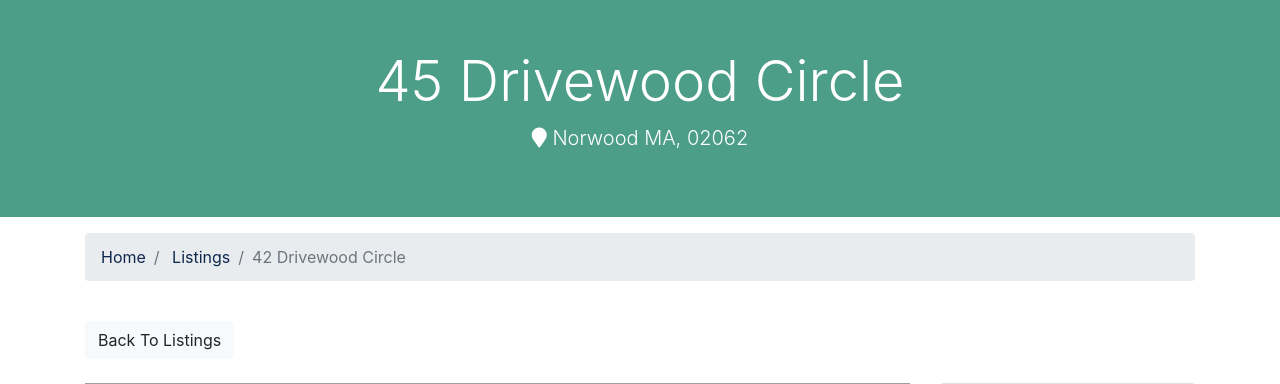
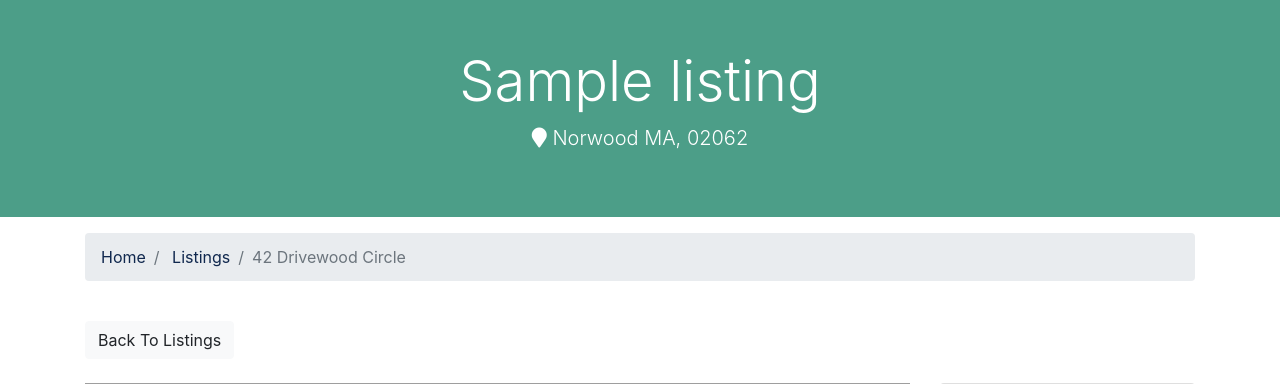
Before and after one commit to RdotSilva/Python-Django-HomeZone-Real-Estate, a Django app: page /listings/1 in a window 1280 px wide. Shown: the part 128-512 px from the top of the page. Run offline with Django 3.2, Linux system fonts and the light colour scheme; tables that the repository leaves empty hold one stand-in row (values such as "Sample post"); some libraries are stand-ins or nearby versions; grey boxes are pictures that could not be loaded.

Commit message:
Update listing title

```diff
--- a/templates/listings/listing.html
+++ b/templates/listings/listing.html
@@ -7,7 +7,7 @@
     <div class="container">
       <div class="row text-center">
         <div class="col-md-12">
-          <h1 class="display-4">45 Drivewood Circle</h1>
+          <h1 class="display-4">{{ listing.title }}</h1>
           <p class="lead">
             <i class="fas fa-map-marker"></i> Norwood MA, 02062</p>
         </div>
```
